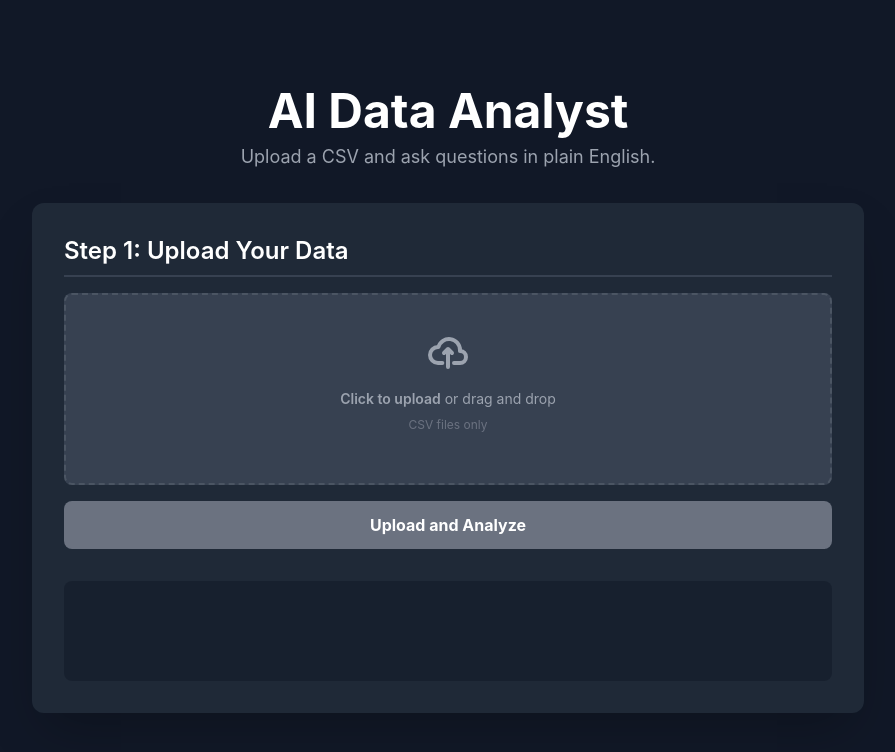
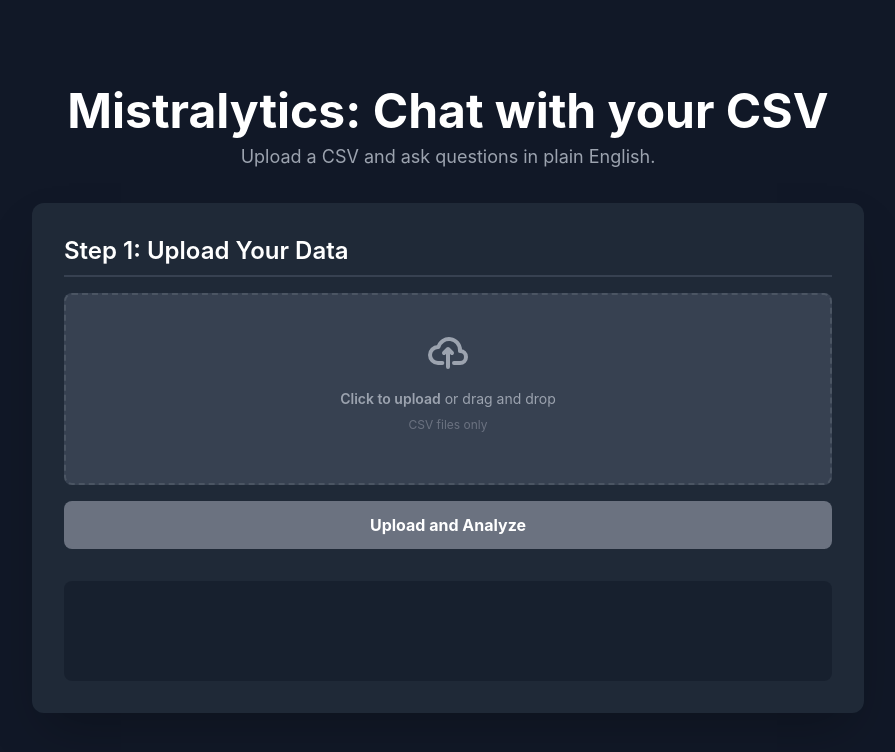
Before and after one commit to yacineXP/mistra-ai-intern-project, a plain HTML site: page frontend/index.html in a window 1280 px wide. Shown: the whole page, without its empty margins (192-1087 px from the left). Drawn offline with nearby package versions, Linux system fonts and the light colour scheme; a web font is replaced by a local one.

Commit message:
Update naming to Mistralytics

```diff
--- a/frontend/index.html
+++ b/frontend/index.html
@@ -4,7 +4,7 @@
 <head>
     <meta charset="UTF-8">
     <meta name="viewport" content="width=device-width, initial-scale=1.0">
-    <title>AI Data Analyst</title>
+    <title>Mistralytics: Chat With Your CSV</title>
     <script src="https://cdn.tailwindcss.com"></script>
     <style>
         ::-webkit-scrollbar {
@@ -36,7 +36,7 @@
 
     <div class="w-full max-w-4xl mx-auto p-4 md:p-8">
         <header class="text-center mb-8">
-            <h1 class="text-4xl md:text-5xl font-bold text-white">AI Data Analyst</h1>
+            <h1 class="text-4xl md:text-5xl font-bold text-white">Mistralytics: Chat with your CSV</h1>
             <p class="text-lg text-gray-400 mt-2">Upload a CSV and ask questions in plain English.</p>
         </header>
 
```
Also changed, not shown: 1 other file.
